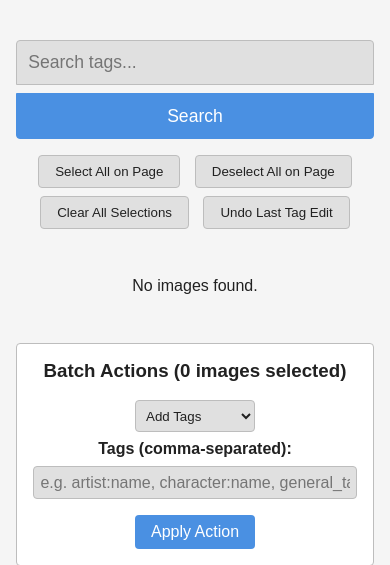
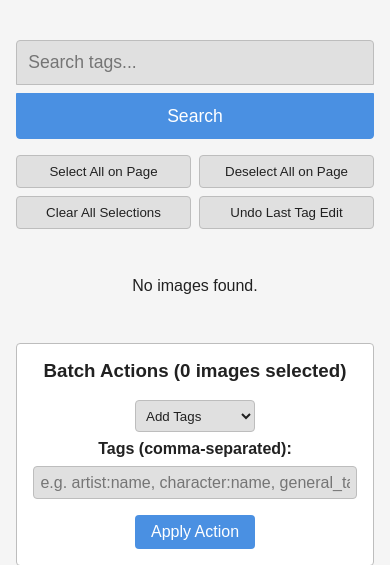
Before and after one commit to Hatrask/local-booru, a FastAPI app: page /batch_actions in a window 390 px wide. Shown: the part 61-626 px from the top of the page. Run offline with FastAPI, Linux system fonts and the light colour scheme; data that the repository does not hold is empty; some libraries are stand-ins or nearby versions.

Commit message:
fix: hide index header on mobile

```diff
--- a/static/css/styles.css
+++ b/static/css/styles.css
@@ -927,6 +927,7 @@ form.search-form button:hover { background-color: var(--color-accent-hover); }
     display: inline-block;
     width: 50px;
     height: 28px;
+    flex-shrink: 0;
 }
 
 .toggle-switch input {
@@ -1132,6 +1133,13 @@ input:checked + .toggle-slider:before {
         gap: 0.5rem;
     }
 
+    #selection-controls button {
+        margin: 0; /* Override desktop margin */
+        flex-grow: 1;
+        /* Set a base width to ensure no more than two buttons can fit on a single line. */
+        flex-basis: 40%;
+    }
+
     /* --- 4.5 Gallery Page Mobile Tweaks --- */
     #thumbnail-controls {
         display: none;
@@ -1147,9 +1155,12 @@ input:checked + .toggle-slider:before {
 
     /* --- 4.6 Lightbox Mobile Tweaks --- */
 
-    /* Hide the hamburger menu when the lightbox is active to prevent overlap.
-       This uses a modern CSS selector that is now widely supported. */
+    /* Hide the hamburger menu when the lightbox is active to prevent overlap */
     body:has(#lightbox-modal[style*="display: flex"]) .mobile-nav-toggle {
+        display: none;
+    }
+
+    body:has(.index-page-container) #index-header {
         display: none;
     }
 
--- a/templates/index.html
+++ b/templates/index.html
@@ -7,7 +7,7 @@
     {% include '_header.html' %}
 
 	<!-- change this for a proper banner in the future -->
-	<h1>local-booru</h1>
+	<h1 id="index-header">local-booru</h1>
 
     <div class="index-page-container">
         <form class="search-form-index" action="/gallery" method="get">
```
